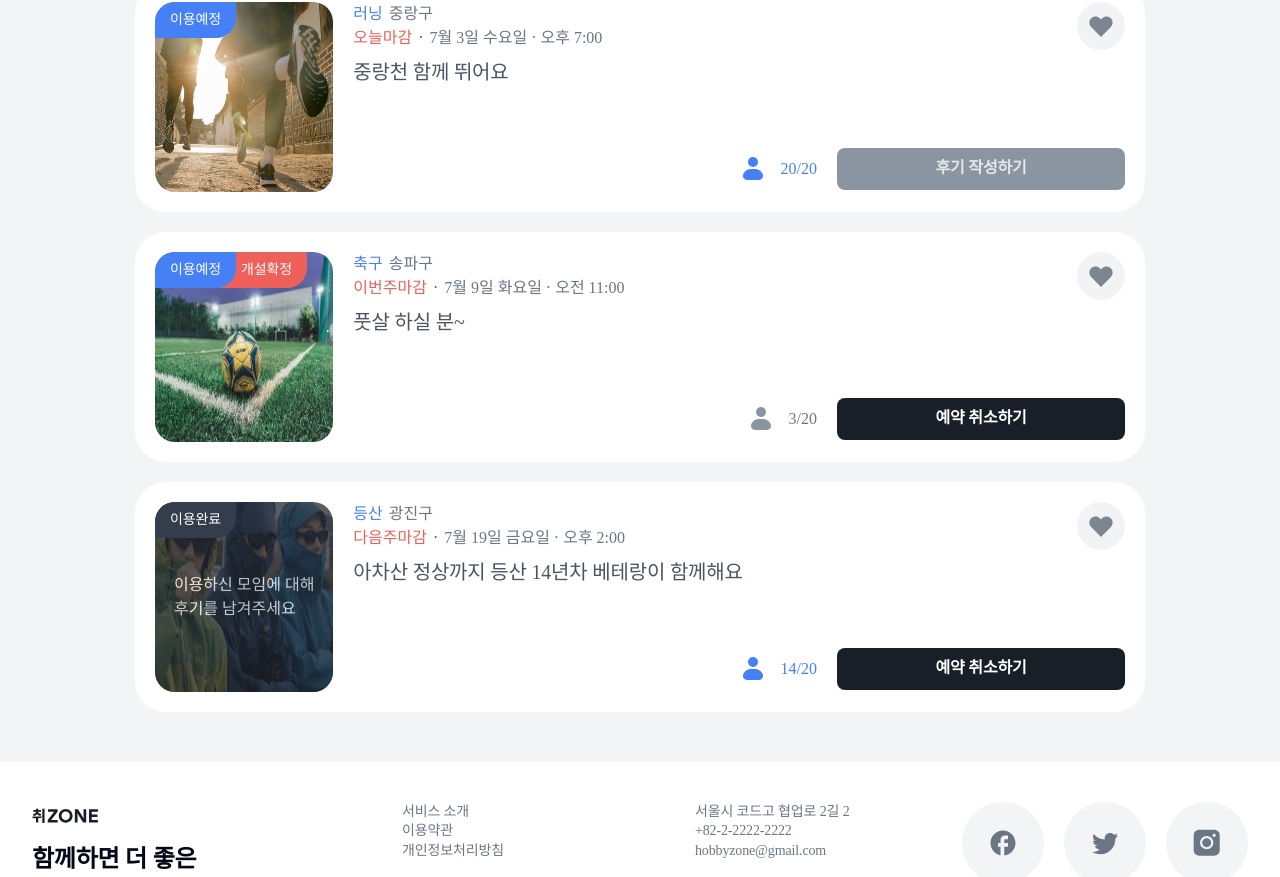
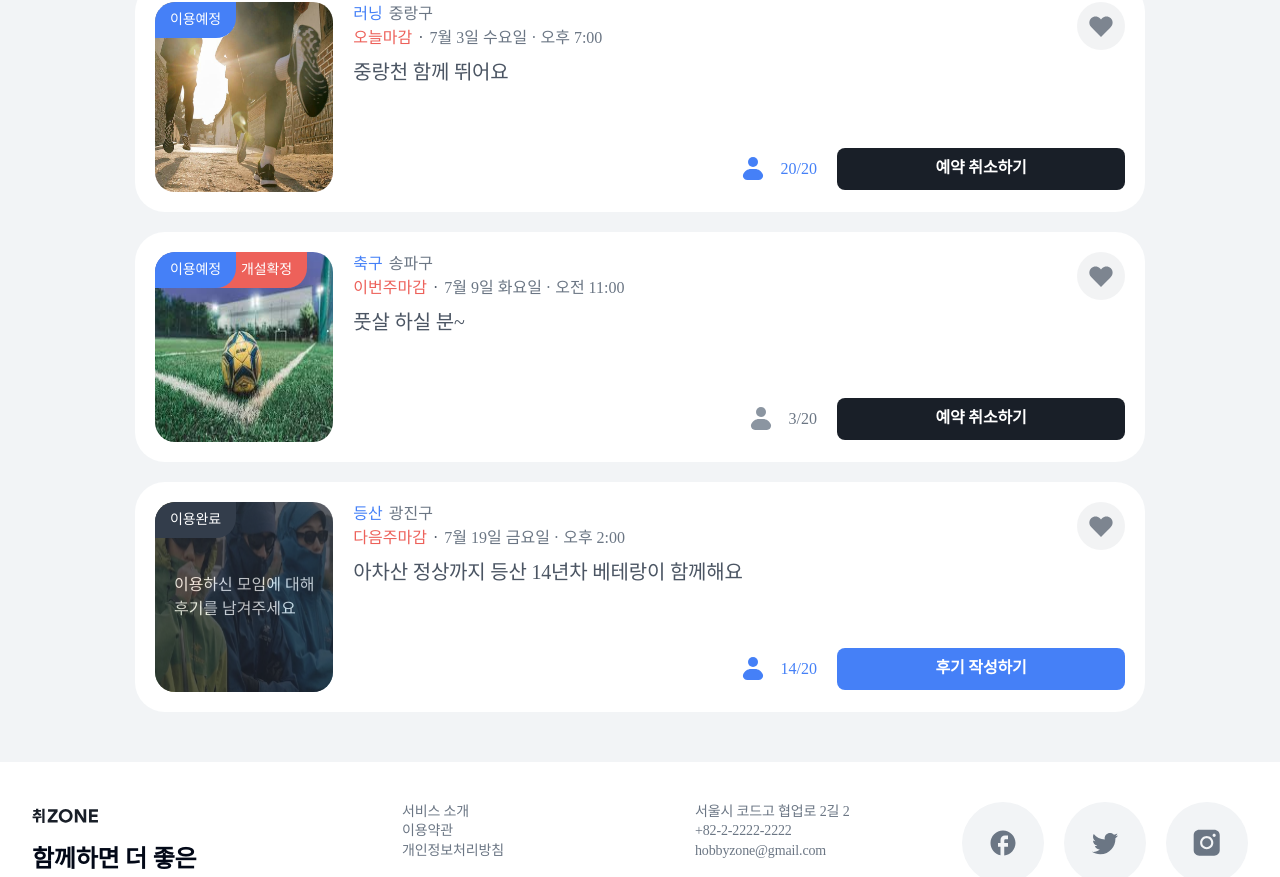
Before and after one commit to codeit-team2/FE, a Next.js app: page /my in a window 1280 px wide. Shown: the part 443-1320 px from the top of the page. Built offline with nearby package versions, Linux system fonts and the light colour scheme; a web font is replaced by a local one.

Commit message:
feat: button 수정

```diff
--- a/src/components/Card/index.tsx
+++ b/src/components/Card/index.tsx
@@ -28,17 +28,8 @@ export default function Card({ data }: any) {
         <Description data={data} />
 
         <div className="mb-11 flex w-full items-center justify-center gap-16">
-          {data.member > 5 ? (
-            <>
-              <Person data={data} />
-              <ProgressPercentage data={data} />
-            </>
-          ) : (
-            <>
-              <Person data={data} />
-              <ProgressPercentage data={data} />
-            </>
-          )}
+          <Person data={data} />
+          <ProgressPercentage data={data} />
         </div>
       </div>
 
--- a/src/components/My/MyCard/index.tsx
+++ b/src/components/My/MyCard/index.tsx
@@ -69,13 +69,13 @@ export default function MyCard({ data }: Props) {
       <div className="flex flex-col items-end justify-between">
         <Liked onClick={handleClick} isBookmarked={isBookmarked} />
 
-        {data.member >= 20 ? (
-          <Button className="mb-2 h-42 w-288" disabled variant={'secondary'}>
-            후기 작성하기
+        {isDateBeforeToday ? (
+          <Button className="mb-2 h-42 w-288" variant={'secondary'}>
+            예약 취소하기
           </Button>
         ) : (
-          <Button className="mb-2 h-42 w-288" variant={'secondary'}>
-            예약 취소하기
+          <Button className="mb-2 h-42 w-288" variant={'default'}>
+            후기 작성하기
           </Button>
         )}
       </div>
```
